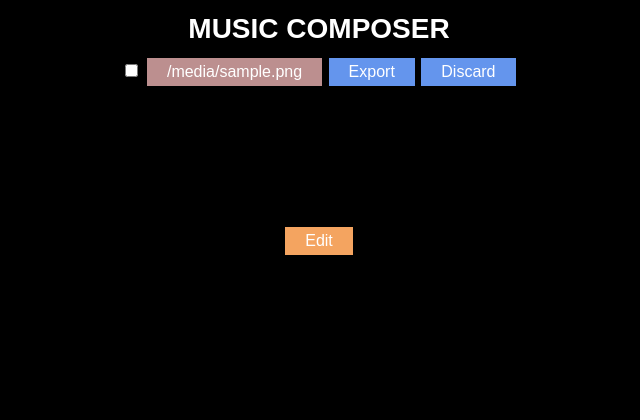
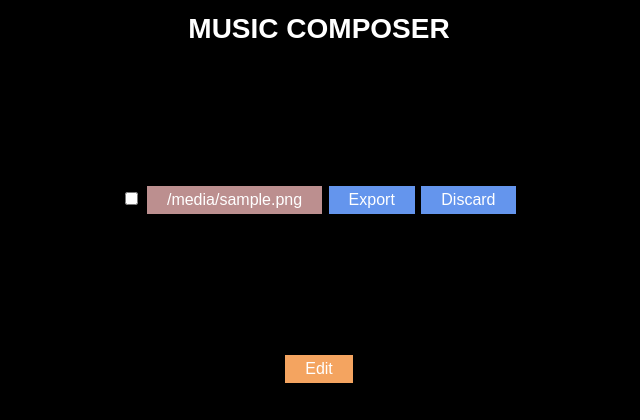
Before and after one commit to okouznet/MusicComposersWebApp, a Flask app: template templates/library.html in a window 1280 px wide. Shown: the top 420 px of the page, without its empty margins (321-961 px from the left). Run offline with Flask 2, Linux system fonts and the light colour scheme; the template is opened without the code that fills it: most values are stand-ins (such as "Sample title", 1, 10 or a date in 2020); some libraries are stand-ins or nearby versions.

Commit message:
added padding to library.html

```diff
--- a/static/libraryStyles.css
+++ b/static/libraryStyles.css
@@ -30,6 +30,7 @@ header {
 	color:white;
 	text-align: center;
 	padding-top: 1%;
+    padding-bottom: 10%;
 	width: 100%;
 }
 
```
